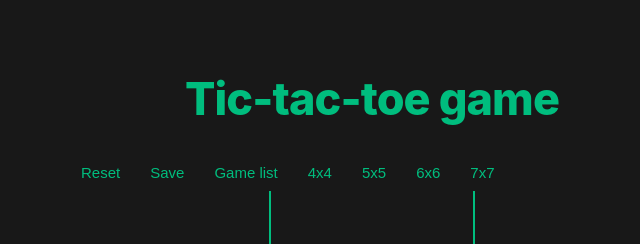
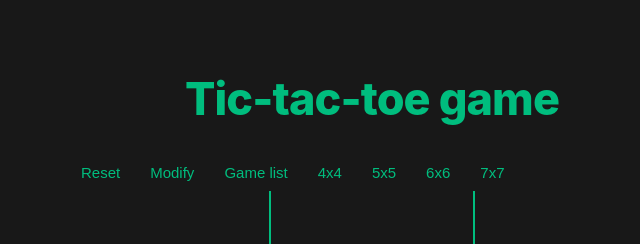
Before and after one commit to swiss1111/tic-tac-toe-react, a Next.js app: page /1 in a window 1280 px wide. Shown: the top 244 px of the page, without its empty margins (268-908 px from the left). Built offline with nearby package versions, Linux system fonts and the light colour scheme; no server answers.

Commit message:
modify saved game

```diff
--- a/components/gameTable/gameTable.tsx
+++ b/components/gameTable/gameTable.tsx
@@ -9,7 +9,7 @@ import {
     getWinner,
     parseTableData
 } from "../../utils/gameUtils";
-import {getGame, saveGame} from "../../api/gameApi";
+import {getGame, modifyGame, saveGame} from "../../api/gameApi";
 import Layout from "../layout/layout";
 import Head from "next/head";
 import WinnerPopup from "../winnerPopup/winnerPopup";
@@ -37,10 +37,9 @@ export default function GameTable({id}: GameTableProps) {
     }
 
     function reset() {
-        if( id ) {
+        if (id) {
             router.push("/");
-        }
-        else {
+        } else {
             setTable(createEmptyTable(size));
             setCurrentPlayer(1);
             setWinner(0);
@@ -48,6 +47,17 @@ export default function GameTable({id}: GameTableProps) {
     }
 
     function save(name: string) {
+        if (id) {
+            modifyGame(id, boardStringify(table, size), name)
+                .then(() => {
+                    openSaveModal(false);
+                    // TODO: Success message
+                })
+                .catch(error => {
+                    console.log(error)
+                    // TODO: Error message
+                });
+        } else {
             saveGame(boardStringify(table, size), name)
                 .then(() => {
                     openSaveModal(false);
@@ -57,6 +67,7 @@ export default function GameTable({id}: GameTableProps) {
                     console.log(error)
                     // TODO: Error message
                 });
+        }
     }
 
     function loadGame() {
@@ -72,6 +83,10 @@ export default function GameTable({id}: GameTableProps) {
                     // TODO: Error message
                 });
         }
+    }
+
+    function onModifyModal() {
+        openSaveModal(true);
     }
 
     function onOpenSaveModal() {
@@ -127,7 +142,8 @@ export default function GameTable({id}: GameTableProps) {
             <div className={styles.tableWrapper}>
                 <div className={styles.controllers}>
                     <Button onClick={reset} title="Reset"/>
-                    <Button onClick={onOpenSaveModal} title="Save"/>
+                    {!!id ? (<Button onClick={onModifyModal} title="Modify"/>) : (
+                        <Button onClick={onOpenSaveModal} title="Save"/>)}
                     <Button onClick={onNavigateToGameList} title="Game list"/>
                     {createTableSizesArray().filter(newSize => newSize !== size).map(newSize => (
                         <Button key={newSize} onClick={() => {
```
Lines whose indentation alone changed are shown as unchanged.
